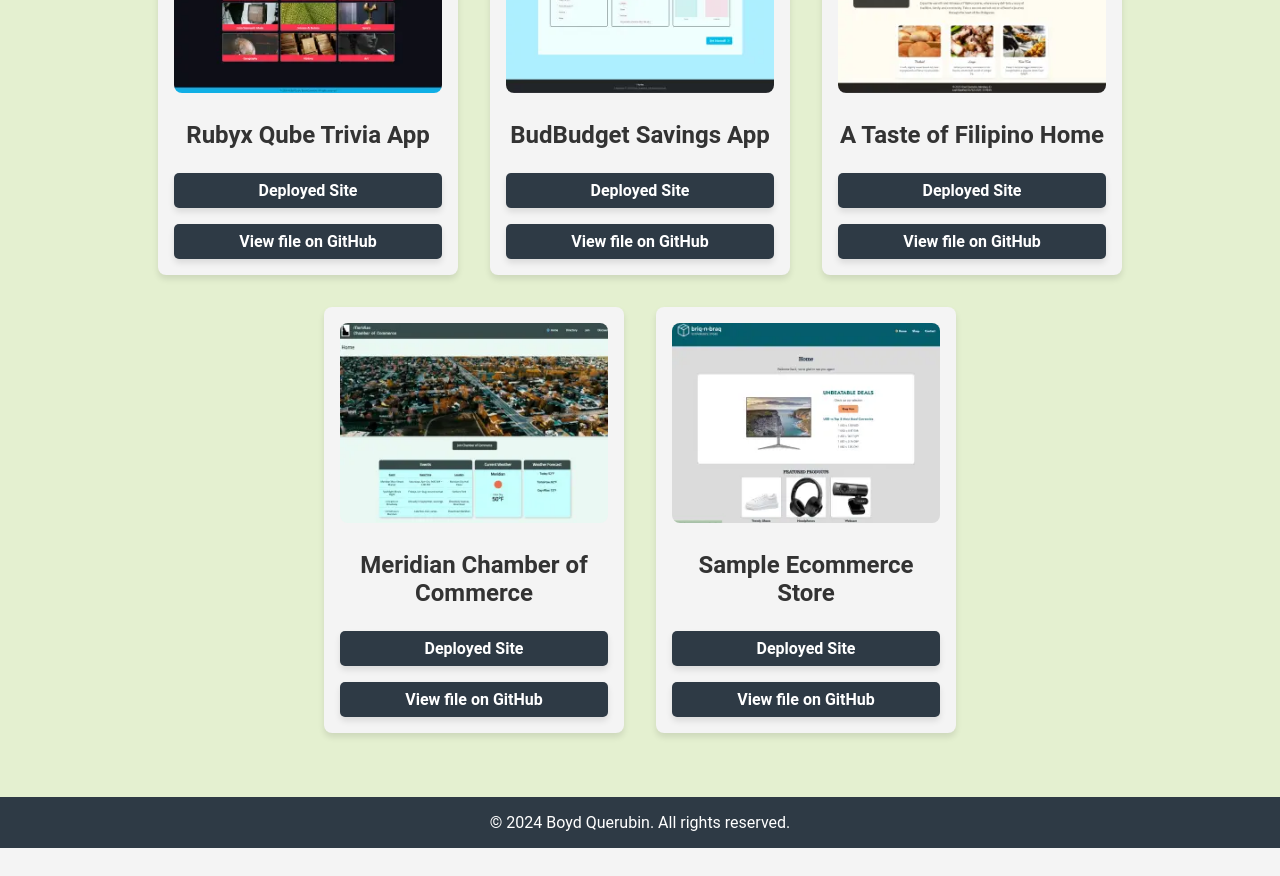
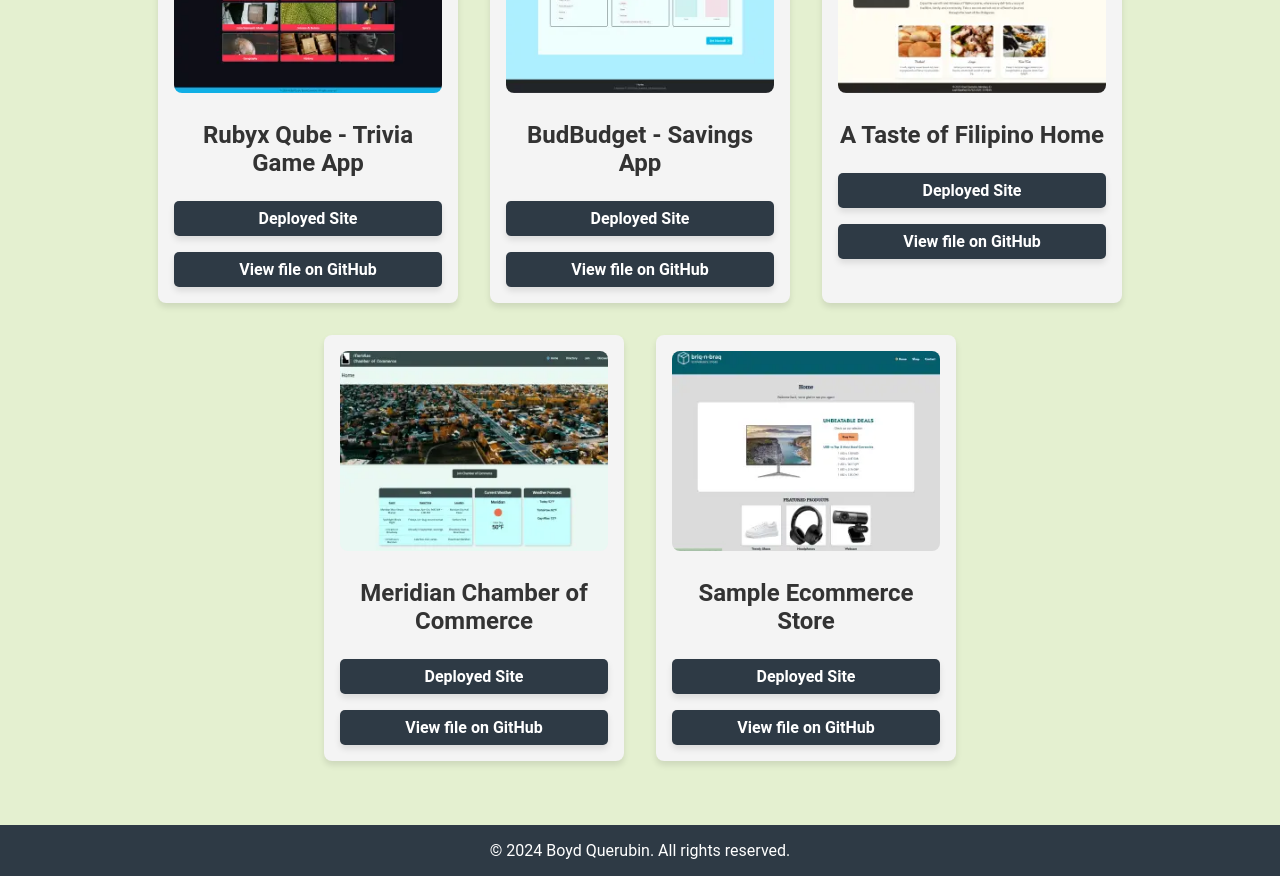
Before and after one commit to boydquerubin/boyd-querubin-online-portfolio, a React (Create React App) app: page / in a window 1280 px wide. Shown: the part 1080-1956 px from the top of the page. Before the commit the page ends 1928 px from the top, so only its background shows below. Built offline with nearby package versions, Linux system fonts and the light colour scheme.

Commit message:
updated projects

```diff
--- a/src/components/Projects.js
+++ b/src/components/Projects.js
@@ -67,7 +67,7 @@ const Projects = () => {
       <ProjectList>
         <ProjectCard>
           <ProjectImage src="/assets/rubyxqube.webp" alt="Rubyx Qube" />
-          <ProjectTitle>Rubyx Qube Trivia App</ProjectTitle>
+          <ProjectTitle>Rubyx Qube - Trivia Game App</ProjectTitle>
           <ProjectLink href="https://rubyxqube.com/" target="_blank">
             Deployed Site
           </ProjectLink>
@@ -80,7 +80,7 @@ const Projects = () => {
         </ProjectCard>
         <ProjectCard>
           <ProjectImage src="/assets/budbudget.webp" alt="BudBudget" />
-          <ProjectTitle>BudBudget Savings App</ProjectTitle>
+          <ProjectTitle>BudBudget - Savings App</ProjectTitle>
           <ProjectLink href="https://budbudget.netlify.app/" target="_blank">
             Deployed Site
           </ProjectLink>
```
